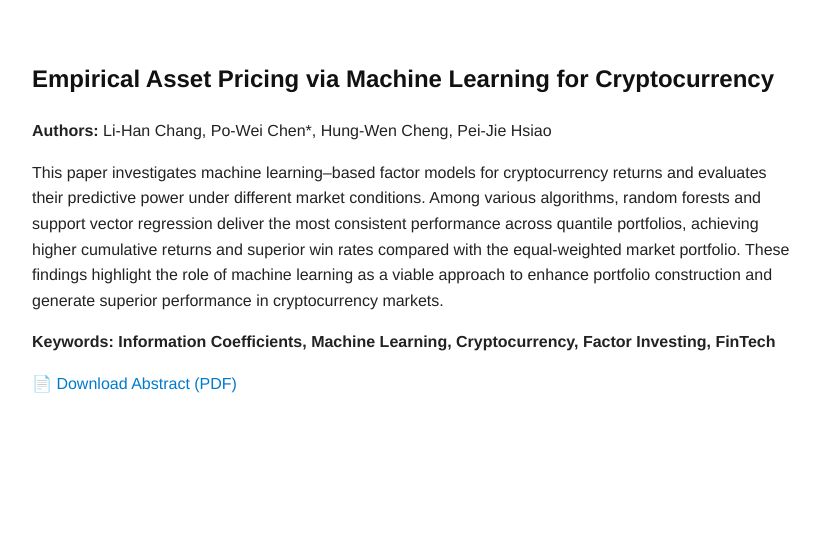
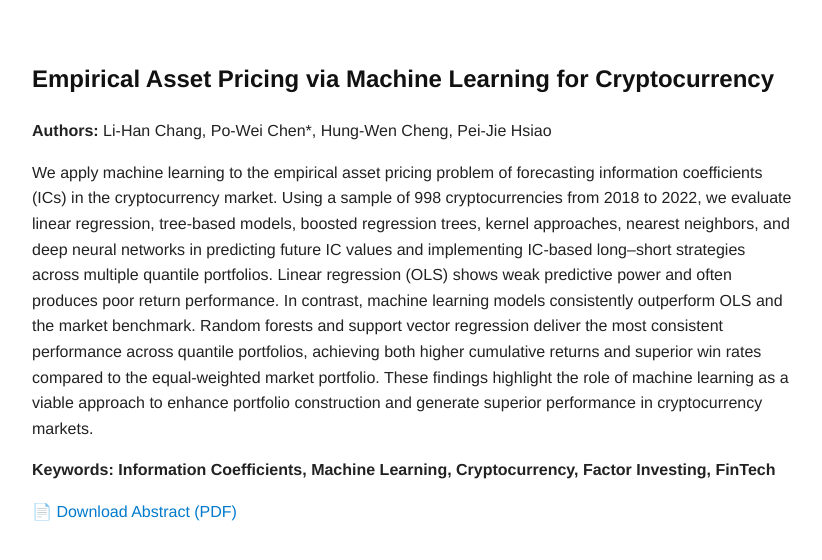
Before and after one commit to brianchen1229/brianchen.github.io, a plain HTML site: page index.html in a window 1280 px wide. Shown: the whole page, without its empty margins (228-1050 px from the left). Drawn offline with Linux system fonts and the light colour scheme.

Commit message:
Update index.html

```diff
--- a/index.html
+++ b/index.html
@@ -17,7 +17,19 @@
 <p><strong>Authors:</strong> Li-Han Chang, Po-Wei Chen*, Hung-Wen Cheng, Pei-Jie Hsiao</p>
 
 <p>
-This paper investigates machine learning–based factor models for cryptocurrency returns and evaluates their predictive power under different market conditions. Among various algorithms, random forests and support vector regression deliver the most consistent performance across quantile portfolios, achieving higher cumulative returns and superior win rates compared with the equal-weighted market portfolio. These findings highlight the role of machine learning as a viable approach to enhance portfolio construction and generate superior performance in cryptocurrency markets.
+We apply machine learning to the empirical asset pricing problem of forecasting
+information coefficients (ICs) in the cryptocurrency market. Using a sample of 998
+cryptocurrencies from 2018 to 2022, we evaluate linear regression, tree-based models,
+boosted regression trees, kernel approaches, nearest neighbors, and deep neural
+networks in predicting future IC values and implementing IC-based long–short
+strategies across multiple quantile portfolios. Linear regression (OLS) shows weak
+predictive power and often produces poor return performance. In contrast, machine
+learning models consistently outperform OLS and the market benchmark. Random
+forests and support vector regression deliver the most consistent performance across
+quantile portfolios, achieving both higher cumulative returns and superior win rates
+compared to the equal-weighted market portfolio. These findings highlight the role of
+machine learning as a viable approach to enhance portfolio construction and generate
+superior performance in cryptocurrency markets.
 </p>
 
 <p class="keywords"><strong>Keywords:</strong> Information Coefficients, Machine Learning, Cryptocurrency, Factor Investing, FinTech</p>
```
